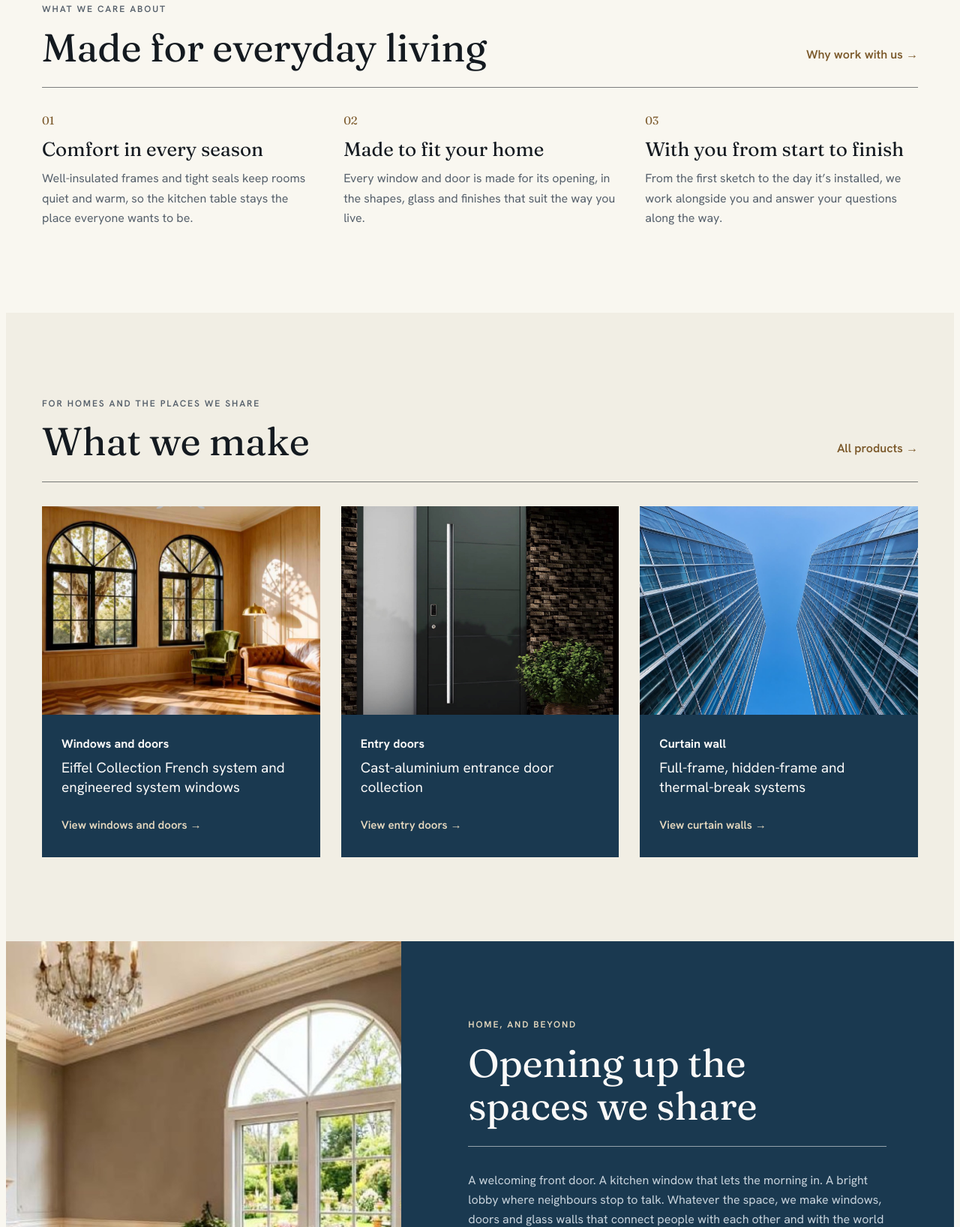
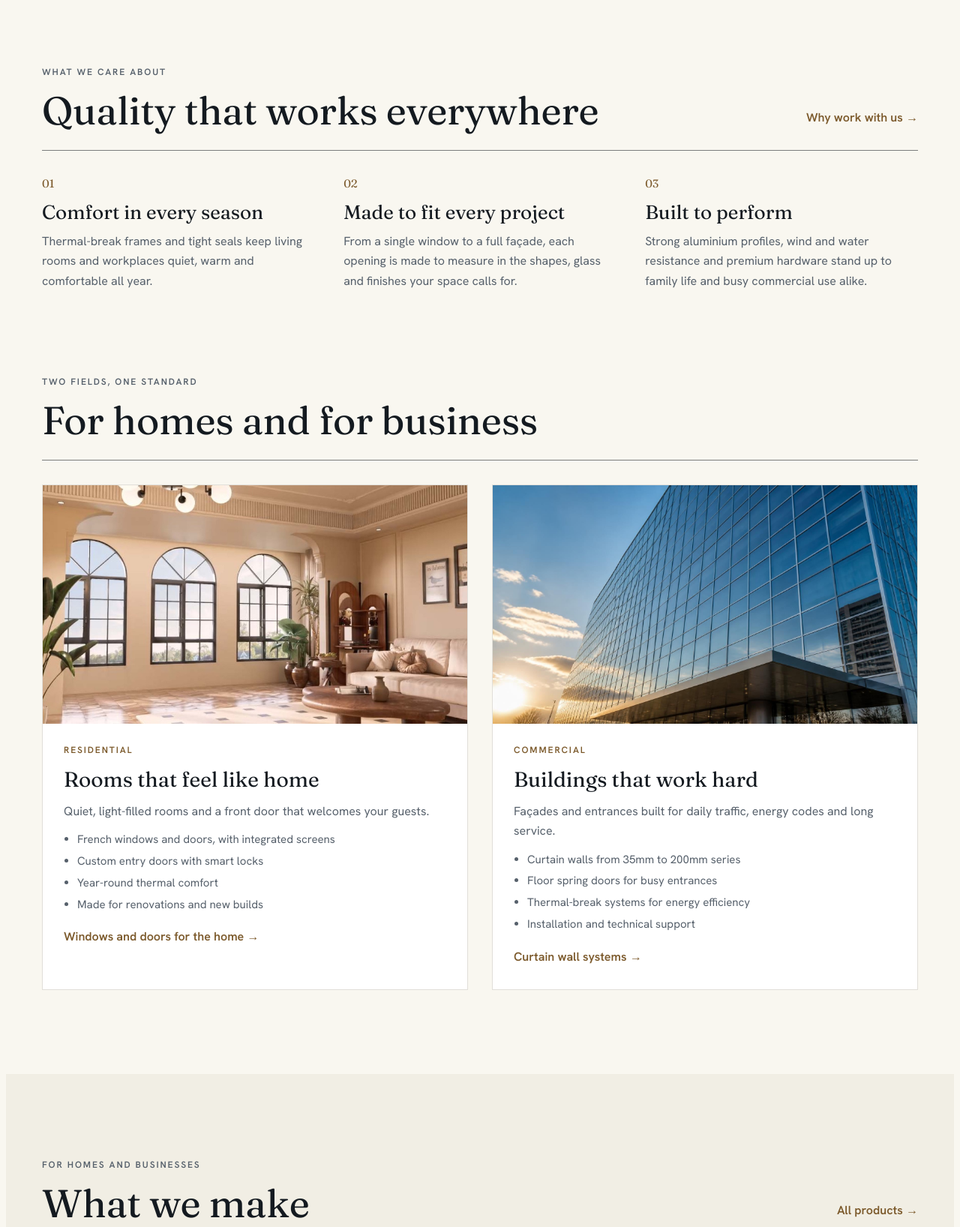
Before and after one commit to 17363109canadaltd-web/1989windows, a plain HTML site: page index.html in a window 1280 px wide. Shown: the part 948-2584 px from the top of the page at 75% size. Drawn offline with Linux system fonts and the light colour scheme.

Commit message:
Front page for homes and businesses

```diff
--- a/index.html
+++ b/index.html
@@ -291,6 +291,16 @@ section[id] { scroll-margin-top: 84px; }
 .value-no { font-family: var(--serif); font-size: 15px; color: var(--tan-text); font-variant-numeric: lining-nums; }
 .value h3 { margin: 0; font-family: var(--serif); font-variation-settings: "SOFT" 50, "opsz" 48; font-size: 26px; font-weight: 400; line-height: 1.2; }
 .value p { margin: 0; color: var(--muted); }
+#front-sectors { padding-top: 0; }
+.sectors { display: grid; grid-template-columns: repeat(2, minmax(0, 1fr)); gap: clamp(18px, 2.6vw, 32px); }
+.sector { display: flex; flex-direction: column; min-width: 0; background: var(--card); border: 1px solid var(--line); }
+.sector img { width: 100%; aspect-ratio: 16 / 9; object-fit: cover; }
+.sector-body { display: grid; gap: 12px; align-content: start; flex: 1; padding: 26px 28px 30px; }
+.sector-body .eyebrow { margin: 0; color: var(--tan-text); }
+.sector-body h3 { margin: 0; font-family: var(--serif); font-variation-settings: "SOFT" 50, "opsz" 48; font-size: 28px; font-weight: 400; line-height: 1.2; }
+.sector-body p { margin: 0; color: var(--muted); }
+.sector-body ul { margin: 0; padding-left: 18px; display: grid; gap: 4px; color: var(--muted); font-size: 15px; }
+.sector-body .text-link { margin-top: 6px; padding-bottom: 0; }
 .cta { background: var(--quote-bg); text-align: center; }
 .cta .eyebrow { color: var(--tan-text); }
 .cta .h2 { max-width: 20ch; margin-inline: auto; }
@@ -301,6 +311,7 @@ section[id] { scroll-margin-top: 84px; }
 @media (max-width: 900px) {
   .values { grid-template-columns: 1fr; }
   .front-hero { min-height: 0; }
+  .sectors { grid-template-columns: 1fr; }
 }
 
 /* Product pages */
@@ -368,8 +379,8 @@ a.card:hover .card-more { text-decoration: underline; text-underline-offset: 4px
   <section data-page="front" class="front-hero" id="front" aria-labelledby="front-h">
     <div class="wrap">
       <p class="eyebrow">1989 Windows and Doors</p>
-      <h1 class="h2" id="front-h">Windows and doors for the places we gather</h1>
-      <p class="lead">From the front door your friends walk through to the window your family gathers by, we make warm, light-filled openings for homes and for the spaces that bring people together.</p>
+      <h1 class="h2" id="front-h">Windows and doors for the places we live, work and gather</h1>
+      <p class="lead">From family homes to offices, shops and lobbies, we make windows, doors and glass walls that look beautiful, perform reliably and bring people together.</p>
       <div class="hero-actions">
         <a class="btn solid" href="#products">Explore products</a>
         <a class="btn" href="#contact">Start a conversation</a>
@@ -382,7 +393,7 @@ a.card:hover .card-more { text-decoration: underline; text-underline-offset: 4px
       <div class="section-head">
         <div>
           <p class="eyebrow">What we care about</p>
-          <h2 class="h2" id="fv-h">Made for everyday living</h2>
+          <h2 class="h2" id="fv-h">Quality that works everywhere</h2>
         </div>
         <a class="text-link" href="#why-section">Why work with us <span aria-hidden="true">&rarr;</span></a>
       </div>
@@ -391,17 +402,57 @@ a.card:hover .card-more { text-decoration: underline; text-underline-offset: 4px
         <article class="value">
           <span class="value-no">01</span>
           <h3>Comfort in every season</h3>
-          <p>Well-insulated frames and tight seals keep rooms quiet and warm, so the kitchen table stays the place everyone wants to be.</p>
+          <p>Thermal-break frames and tight seals keep living rooms and workplaces quiet, warm and comfortable all year.</p>
         </article>
         <article class="value">
           <span class="value-no">02</span>
-          <h3>Made to fit your home</h3>
-          <p>Every window and door is made for its opening, in the shapes, glass and finishes that suit the way you live.</p>
+          <h3>Made to fit every project</h3>
+          <p>From a single window to a full façade, each opening is made to measure in the shapes, glass and finishes your space calls for.</p>
         </article>
         <article class="value">
           <span class="value-no">03</span>
-          <h3>With you from start to finish</h3>
-          <p>From the first sketch to the day it’s installed, we work alongside you and answer your questions along the way.</p>
+          <h3>Built to perform</h3>
+          <p>Strong aluminium profiles, wind and water resistance and premium hardware stand up to family life and busy commercial use alike.</p>
+        </article>
+      </div>
+    </div>
+  </section>
+
+  <section data-page="front" class="section" id="front-sectors" aria-labelledby="fs-h">
+    <div class="wrap">
+      <p class="eyebrow">Two fields, one standard</p>
+      <h2 class="h2" id="fs-h">For homes and for business</h2>
+      <div class="rule"></div>
+      <div class="sectors">
+        <article class="sector">
+          <img src="img/fr-mb80-in.jpg" alt="Three arched French windows in a warm living room" loading="lazy">
+          <div class="sector-body">
+            <p class="eyebrow">Residential</p>
+            <h3>Rooms that feel like home</h3>
+            <p>Quiet, light-filled rooms and a front door that welcomes your guests.</p>
+            <ul>
+              <li>French windows and doors, with integrated screens</li>
+              <li>Custom entry doors with smart locks</li>
+              <li>Year-round thermal comfort</li>
+              <li>Made for renovations and new builds</li>
+            </ul>
+            <a class="text-link" href="#windows-doors">Windows and doors for the home <span aria-hidden="true">&rarr;</span></a>
+          </div>
+        </article>
+        <article class="sector">
+          <img src="img/hero.jpg" alt="Glass curtain wall on a modern office building" loading="lazy">
+          <div class="sector-body">
+            <p class="eyebrow">Commercial</p>
+            <h3>Buildings that work hard</h3>
+            <p>Façades and entrances built for daily traffic, energy codes and long service.</p>
+            <ul>
+              <li>Curtain walls from 35mm to 200mm series</li>
+              <li>Floor spring doors for busy entrances</li>
+              <li>Thermal-break systems for energy efficiency</li>
+              <li>Installation and technical support</li>
+            </ul>
+            <a class="text-link" href="#curtain-wall">Curtain wall systems <span aria-hidden="true">&rarr;</span></a>
+          </div>
         </article>
       </div>
     </div>
@@ -411,7 +462,7 @@ a.card:hover .card-more { text-decoration: underline; text-underline-offset: 4px
     <div class="wrap">
       <div class="section-head">
         <div>
-          <p class="eyebrow">For homes and the places we share</p>
+          <p class="eyebrow">For homes and businesses</p>
           <h2 class="h2" id="fp-h">What we make</h2>
         </div>
         <a class="text-link" href="#products">All products <span aria-hidden="true">&rarr;</span></a>
@@ -449,10 +500,10 @@ a.card:hover .card-more { text-decoration: underline; text-underline-offset: 4px
   <section data-page="front" class="split" id="front-about" aria-labelledby="fa-h">
     <div class="split-media" style="background-image:url('img/fr-mb80-door.jpg')" role="img" aria-label="Sunlit sitting room with an arched French door opening to a garden"></div>
     <div class="split-body">
-      <p class="eyebrow" style="color:var(--tint)">Home, and beyond</p>
+      <p class="eyebrow" style="color:var(--tint)">Home, work and everywhere between</p>
       <h2 class="h2" id="fa-h">Opening up the spaces we share</h2>
       <div class="rule"></div>
-      <p class="lead">A welcoming front door. A kitchen window that lets the morning in. A bright lobby where neighbours stop to talk. Whatever the space, we make windows, doors and glass walls that connect people with each other and with the world outside.</p>
+      <p class="lead">A welcoming front door. A kitchen window that lets the morning in. An office lobby where colleagues meet, or a shopfront that invites people in. Whatever the space, we make windows, doors and glass walls that connect people with each other and with the world outside.</p>
       <p style="margin-top:32px"><a class="btn" href="#about">About us</a></p>
     </div>
   </section>
@@ -460,8 +511,8 @@ a.card:hover .card-more { text-decoration: underline; text-underline-offset: 4px
   <section data-page="front" class="section cta" id="front-cta" aria-labelledby="fc-h">
     <div class="wrap">
       <p class="eyebrow">Let’s talk</p>
-      <h2 class="h2" id="fc-h">Tell us about your home</h2>
-      <p class="lead">Whether you’re refreshing one room, building something new or bringing more light into a shared space, we’d love to hear about it.</p>
+      <h2 class="h2" id="fc-h">Tell us about your project</h2>
+      <p class="lead">Whether it’s one room at home, a new build or a commercial façade, we’d love to hear about it.</p>
       <div class="hero-actions">
         <a class="btn solid" href="#contact">Get in touch</a>
         <a class="btn dark" href="tel:+14372975655">Call 437-297-5655</a>
```
